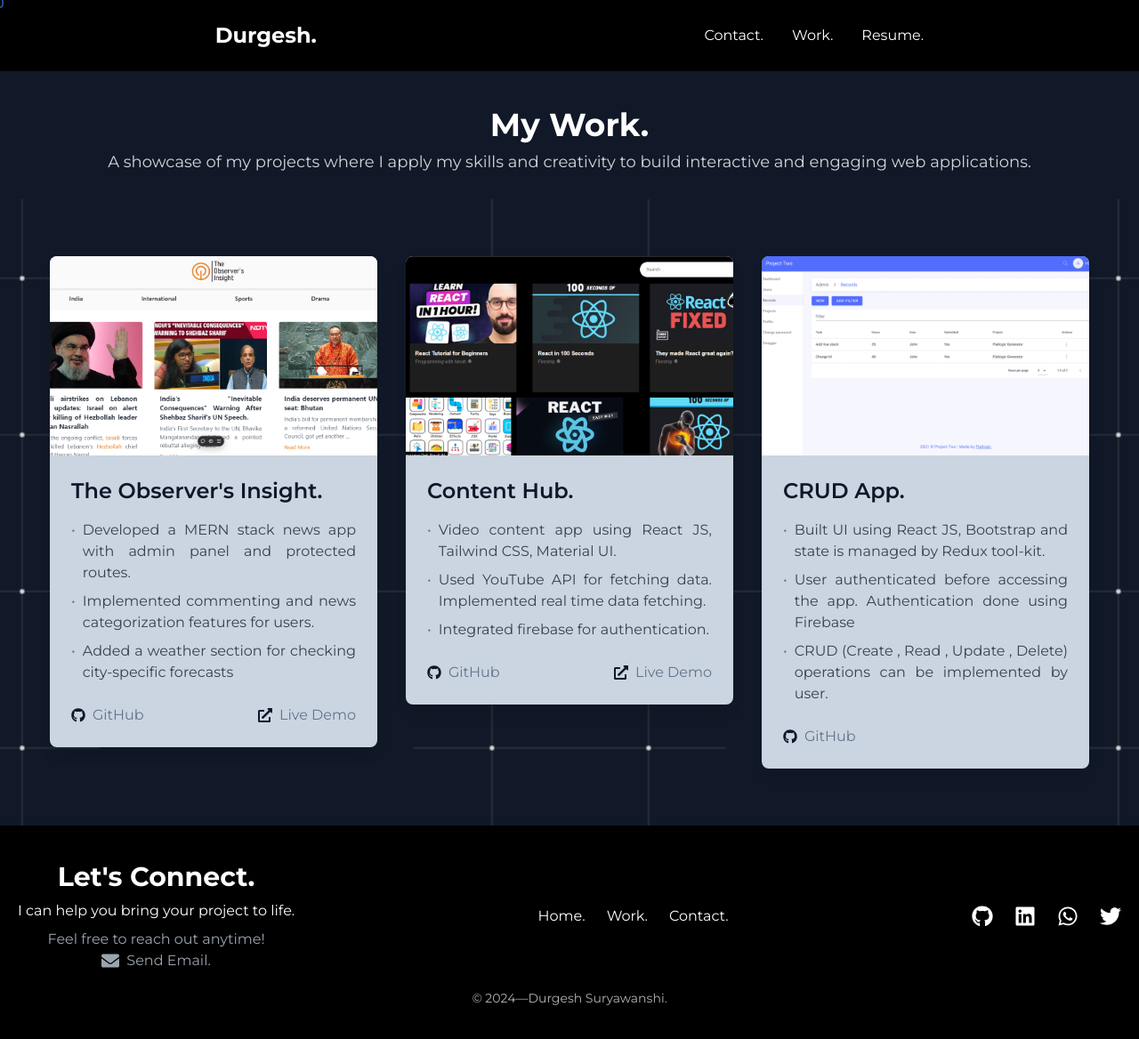
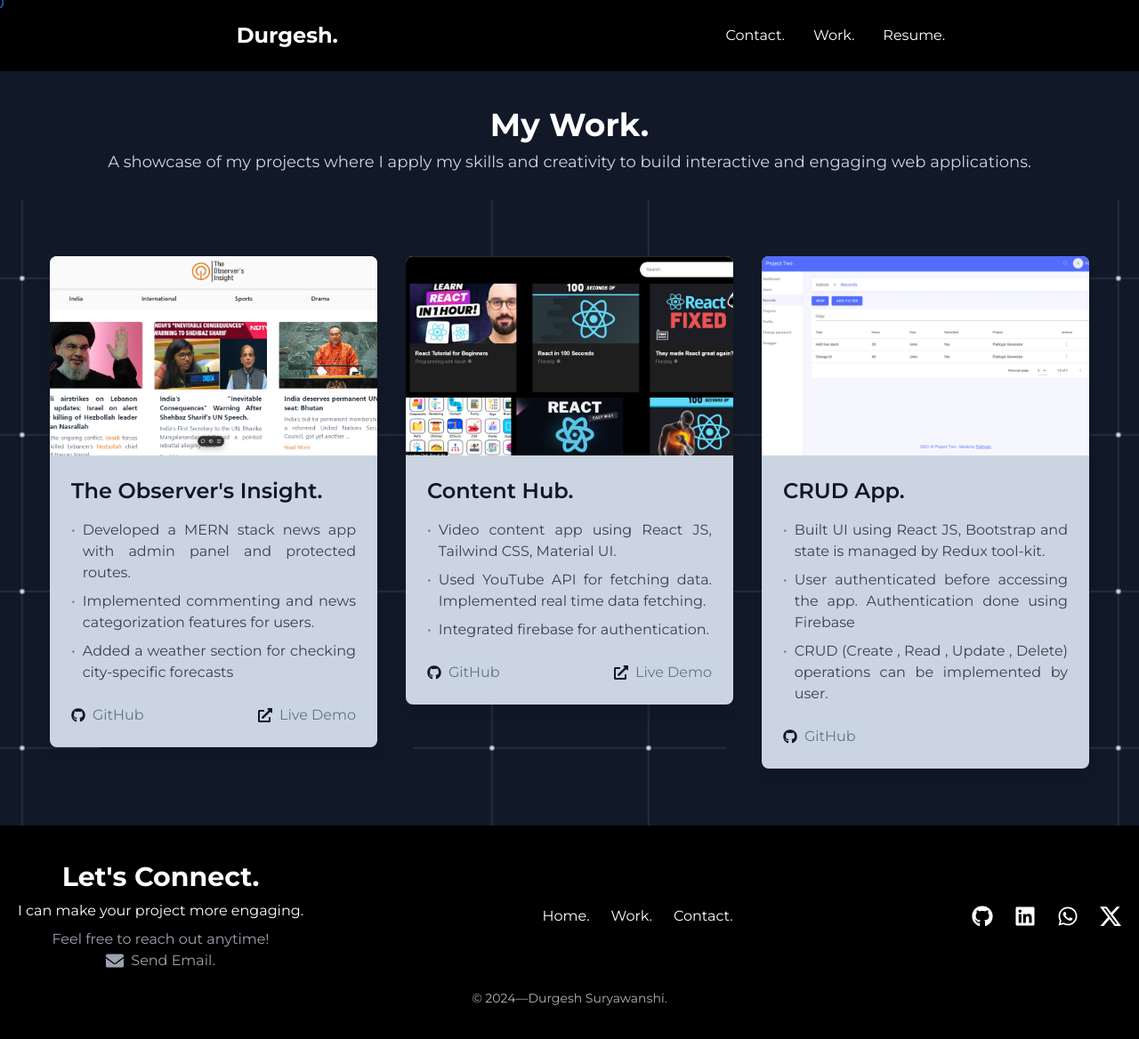
Before and after one commit to Durgesh18-p/Durgesh, a React (Vite) app: page /work in a window 1280 px wide. Shown: the top 1168 px of the page at 89% size. Built offline with nearby package versions, Linux system fonts and the light colour scheme.

Commit message:
Footer done

```diff
--- a/src/components/ContactMe.jsx
+++ b/src/components/ContactMe.jsx
@@ -7,8 +7,11 @@ import { FaUser, FaEnvelope, FaPenFancy } from "react-icons/fa";
 import grid from "../assets/grid.png";
 
 const ContactMe = () => {
-  const form = useRef();
-  const isInView = useInView(form, { once: true });
+  const formRef = useRef();
+  const containerRef = useRef();
+
+  // Hook to detect when the section comes into view
+  const isInView = useInView(containerRef, { once: true });
 
   const sendEmail = (e) => {
     e.preventDefault();
@@ -17,13 +20,13 @@ const ContactMe = () => {
       .sendForm(
         "service_w45ev31",
         "template_iu2cj1o",
-        form.current,
+        formRef.current,
         "o8wKtuOX2e3fQJ4-6"
       )
       .then(
         () => {
           toast.success("Thanks for contacting Durgesh!");
-          form.current.reset();
+          formRef.current.reset();
         },
         (error) => {
           toast.error("Failed to send message. Please try again.");
@@ -40,14 +43,18 @@ const ContactMe = () => {
         backgroundSize: "contain",
         backgroundPosition: "center",
       }}
+      ref={containerRef} // Reference for detecting view
     >
       <motion.h2
         className="text-4xl font-bold text-center text-white"
         initial={{ opacity: 0, y: -50 }}
-        animate={{ opacity: 1, y: 0, transition: { duration: 1 } }}
+        animate={
+          isInView ? { opacity: 1, y: 0, transition: { duration: 1 } } : {}
+        }
       >
         Contact Me.
       </motion.h2>
+
       <motion.div
         className="flex flex-col md:flex-row justify-center min-h-screen bg-[#111827] text-white p-6"
         initial={{ opacity: 0 }}
@@ -63,48 +70,68 @@ const ContactMe = () => {
           <motion.h1
             className="text-4xl font-bold mb-4 text-[#4f46e5]"
             initial={{ x: -200, opacity: 0 }}
-            animate={{ x: 0, opacity: 1, transition: { duration: 0.8 } }}
+            animate={
+              isInView
+                ? { x: 0, opacity: 1, transition: { duration: 0.8 } }
+                : {}
+            }
           >
             Let's Talk!
           </motion.h1>
           <motion.p
             className="text-lg mb-8"
             initial={{ x: -200, opacity: 0 }}
-            animate={{
+            animate={
+              isInView
+                ? {
                     x: 0,
                     opacity: 1,
                     transition: { duration: 0.8, delay: 0.2 },
-            }}
+                  }
+                : {}
+            }
           >
             Feel free to reach out and we can collaborate on exciting projects.
           </motion.p>
 
-          {/* Unique animation for "I am open to work" */}
           <motion.p
             className="text-xl font-extrabold mb-8 text-[#cbd5e1]"
             initial={{ opacity: 0, y: 50 }}
-            animate={{
+            animate={
+              isInView
+                ? {
                     opacity: 1,
                     y: 0,
-              transition: { duration: 0.8, delay: 2 }, // Delay to ensure it animates after everything else
+                    transition: { duration: 0.8, delay: 2 },
                     type: "spring",
                     stiffness: 200,
-            }}
-            whileHover={{
-              scale: 1.1, // Optional hover effect for added interaction
-              transition: { duration: 0.3 },
-            }}
+                  }
+                : {}
+            }
+            whileHover={{ scale: 1.1, transition: { duration: 0.3 } }}
           >
             I am open to work.
           </motion.p>
         </div>
 
         <motion.form
-          ref={form}
+          ref={formRef}
           className="md:w-1/2 w-full max-w-lg bg-gradient-to-r from-black to-gray-800 p-8 rounded-lg shadow-lg relative"
           onSubmit={sendEmail}
           initial={{ opacity: 0 }}
-          animate={{ opacity: 1, transition: { delay: 0.5, duration: 0.8 } }}
+          animate={
+            isInView
+              ? { opacity: 1, transition: { delay: 0.5, duration: 0.8 } }
+              : {}
+          }
+          whileHover={{
+            rotateX: -10,
+            rotateY: 10,
+            transition: { duration: 0.5, ease: "easeOut" }, // 3D effect
+          }}
+          style={{
+            perspective: 1000, // Adds perspective to the 3D hover effect
+          }}
         >
           <div className="absolute inset-0 rounded-lg bg-gradient-to-r from-blue-500 via-purple-600 to-indigo-800 opacity-50 pointer-events-none"></div>
 
@@ -158,8 +185,8 @@ const ContactMe = () => {
         </motion.form>
 
         <ToastContainer
-          position="bottom-right"
-          autoClose={5000}
+          position="bottom-center"
+          autoClose={3000}
           hideProgressBar={false}
           newestOnTop
           closeOnClick
--- a/src/components/Footer.jsx
+++ b/src/components/Footer.jsx
@@ -6,6 +6,7 @@ import {
   FaTwitter,
   FaEnvelope,
 } from "react-icons/fa";
+import { BsTwitterX } from "react-icons/bs";
 
 const Footer = () => {
   return (
@@ -13,7 +14,7 @@ const Footer = () => {
       <div className="container mx-auto flex flex-col items-center text-center md:flex-row md:justify-between">
         <div className="mb-5 md:mb-0">
           <h1 className="text-3xl font-bold mb-2">Let&apos;s Connect.</h1>
-          <p className="mb-2">I can help you bring your project to life.</p>
+          <p className="mb-2">I can make your project more engaging.</p>
           <p className="text-gray-400">Feel free to reach out anytime!</p>
 
           {/* Email Section */}
@@ -98,7 +99,7 @@ const Footer = () => {
                 rel="noopener noreferrer"
                 className="relative group flex items-center justify-center"
               >
-                <FaTwitter className="text-2xl transition-transform duration-300 transform group-hover:scale-110" />
+                <BsTwitterX className="text-2xl transition-transform duration-300 transform group-hover:scale-110" />
               </a>
             </li>
           </ul>
--- a/src/components/Navigation.jsx
+++ b/src/components/Navigation.jsx
@@ -86,6 +86,92 @@ const Navigation = () => {
           />
         </motion.div>
       )}
+
+      <div>
+        <motion.div
+          className="w-full bg-black text-white p-6 fixed top-0 z-50"
+          initial={{ y: -100 }}
+          animate={{ y: 0 }}
+          transition={{ duration: 0.5 }}
+        >
+          <div className="flex justify-around items-center max-w-7xl mx-auto">
+            <div>
+              <Link to="/" className="text-2xl font-bold">
+                Durgesh.
+              </Link>
+            </div>
+
+            <div className="hidden md:flex space-x-8">
+              <ul className="flex space-x-8">
+                <li className="hover:text-gray-400 cursor-pointer">
+                  <Link to="/contact">Contact.</Link>
+                </li>
+                <li className="hover:text-gray-400 cursor-pointer">
+                  <Link to="/work">Work.</Link>
+                </li>
+                <li className="hover:text-gray-400 cursor-pointer flex items-center">
+                  <a href={pdf} target="_blank" rel="noopener noreferrer">
+                    Resume.
+                  </a>
+                </li>
+              </ul>
+            </div>
+
+            <div className="md:hidden">
+              {isOpen ? (
+                <FiX
+                  size={28}
+                  onClick={toggleMenu}
+                  className="cursor-pointer"
+                />
+              ) : (
+                <FiMenu
+                  size={28}
+                  onClick={toggleMenu}
+                  className="cursor-pointer"
+                />
+              )}
+            </div>
+          </div>
+
+          {isOpen && (
+            <motion.div
+              initial={{ opacity: 0, x: "-100%" }}
+              animate={{ opacity: 1, x: 0 }}
+              exit={{ opacity: 0, x: "-100%" }}
+              className="pt-32 fixed inset-0 bg-gray-900 text-white flex flex-col items-center justify-center space-y-6 z-50"
+            >
+              <ul className="text-center text-2xl space-y-4">
+                <li
+                  className="hover:text-gray-400 cursor-pointer"
+                  onClick={toggleMenu}
+                >
+                  <Link to="/contact">Contact.</Link>
+                </li>
+                <li
+                  className="hover:text-gray-400 cursor-pointer"
+                  onClick={toggleMenu}
+                >
+                  <Link to="/work">Work.</Link>
+                </li>
+                <li
+                  className="hover:text-gray-400 cursor-pointer flex items-center"
+                  onClick={toggleMenu}
+                >
+                  <a href={pdf} target="_blank" rel="noopener noreferrer">
+                    Resume.
+                  </a>
+                </li>
+              </ul>
+              <FiX
+                size={32}
+                className="absolute top-6 right-6 cursor-pointer"
+                onClick={toggleMenu}
+              />
+            </motion.div>
+          )}
+        </motion.div>
+      </div>
     </motion.div>
   );
 };
--- a/src/pages/Home.jsx
+++ b/src/pages/Home.jsx
@@ -2,16 +2,16 @@ import HeroSection from "../components/HeroSection";
 import About from "../components/About";
 import Work from "./Work";
 import ContactMe from "../components/ContactMe";
+import Audio from "../components/Audio";
 
 const Home = () => {
   return (
     <>
       <HeroSection></HeroSection>
-      <div id="about">
-        <About />
-      </div>
+      <About />
       <Work />
       <ContactMe />
+      <Audio />
     </>
   );
 };
```
Lines whose indentation alone changed are shown as unchanged.
